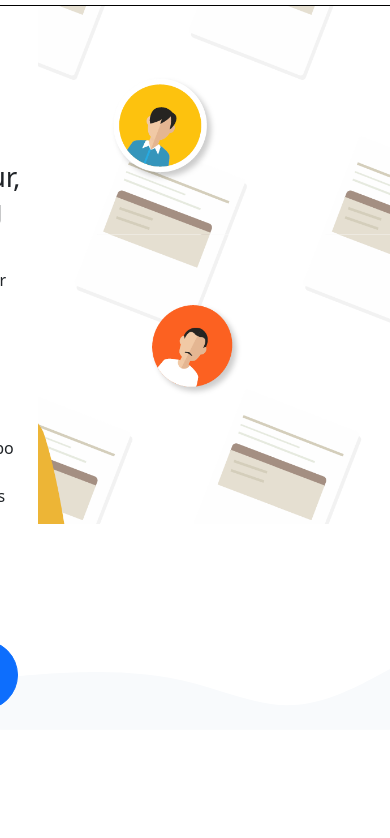
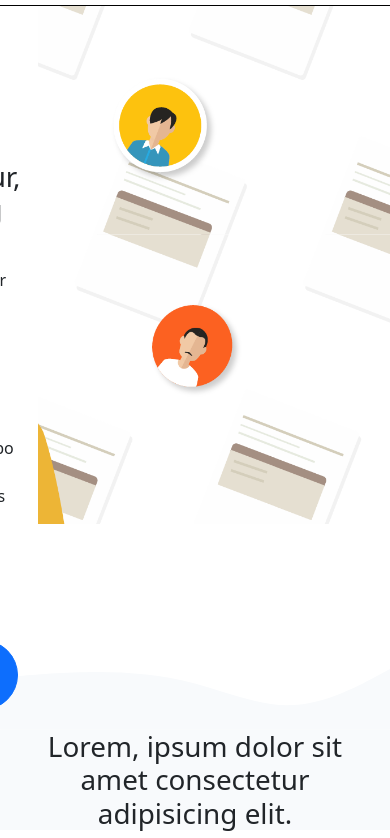
Before and after one commit to SCI-COPATH/busibud, a website: page index.html in a window 390 px wide. Shown: the part 123-961 px from the top of the page. Before the commit the page ends 853 px from the top, so only its background shows below. Drawn offline with nearby package versions, Linux system fonts and the light colour scheme.

```diff
--- a/css/styles.css
+++ b/css/styles.css
@@ -47,6 +47,13 @@
 /* background: #F8FAFC 0% 0% no-repeat padding-box;
 opacity: 1; */
 }
+.midBody{
+  background-color: #F8FAFC;
+  padding:0px 30px;
+}
+.midBody h1{
+  text-align: center;
+}
 /* .customeShape div{
   width: 25vw;
    background-color: brown;
--- a/index.html
+++ b/index.html
@@ -93,9 +93,14 @@
         </path>
       </svg>
     </div>
-    <script src="https://cdn.jsdelivr.net/npm/bootstrap@5.3.0/dist/js/bootstrap.bundle.min.js"
-      integrity="sha384-geWF76RCwLtnZ8qwWowPQNguL3RmwHVBC9FhGdlKrxdiJJigb/j/68SIy3Te4Bkz"
-      crossorigin="anonymous"></script>
+  </div>
+  <div class="midBody">
+    <h1>Lorem, ipsum dolor sit amet consectetur adipisicing elit.</h1>
+
+  </div>
+  <script src="https://cdn.jsdelivr.net/npm/bootstrap@5.3.0/dist/js/bootstrap.bundle.min.js"
+    integrity="sha384-geWF76RCwLtnZ8qwWowPQNguL3RmwHVBC9FhGdlKrxdiJJigb/j/68SIy3Te4Bkz"
+    crossorigin="anonymous"></script>
 </body>
 
 </html>
```
